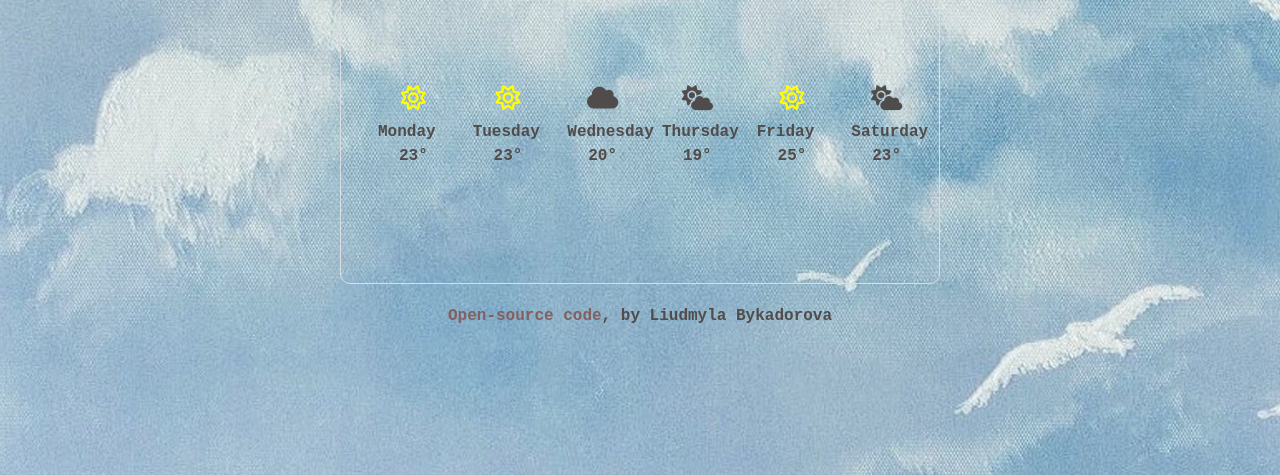
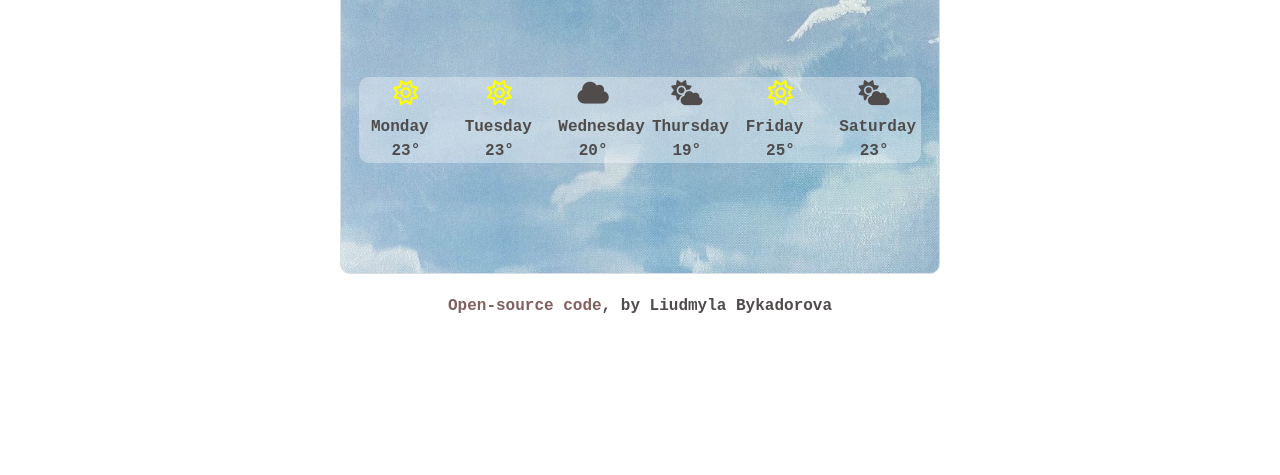
Before and after one commit to Liudmyla-By/my-weather-project, a plain HTML site: page index.html in a window 1280 px wide. Shown: the part 325-800 px from the top of the page. Drawn offline with nearby package versions, Linux system fonts and the light colour scheme.

Commit message:
Update CSS

```diff
--- a/source/style.css
+++ b/source/style.css
@@ -1,7 +1,5 @@
 body {
-    background-image: url("images/background.jpg");
-    background-size: cover;
-    background-repeat: no-repeat;
+
     font-family: monospace;
     color: rgb(80, 76, 76);
     font-weight: bold;
@@ -45,10 +43,13 @@ footer {
 
 .weather-app {
     border: 1px solid #dadde1;
-    padding: 15px;
+    padding: 30px;
     margin: 20px auto;
     border-radius: 10px;
     max-width: 600px;
+    background-image: url("images/background.jpg");
+    background-size: cover;
+    background-repeat: no-repeat;
 }
 
 .weather-icon img {
@@ -83,7 +84,11 @@ footer {
 
 
 .row.forcast {
-    margin: 100px 10px;
+    margin: 80px 0px;
+    background-color: rgba(255, 255, 255, 0.35);
+    border-radius: 10px;
+    padding: 0;
+
 }
 
 .fa-sun {
```
